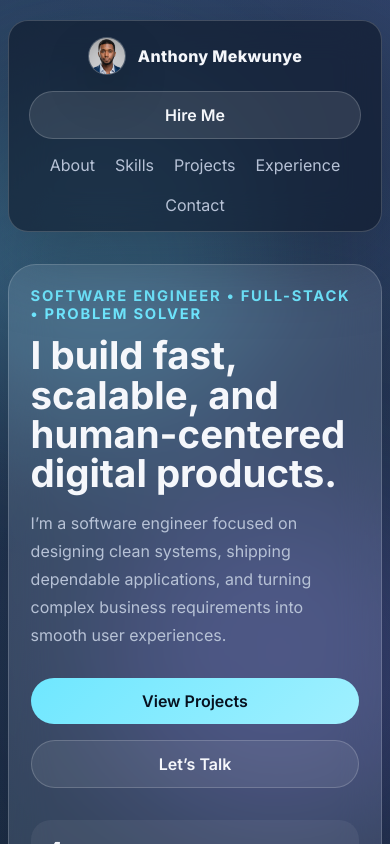
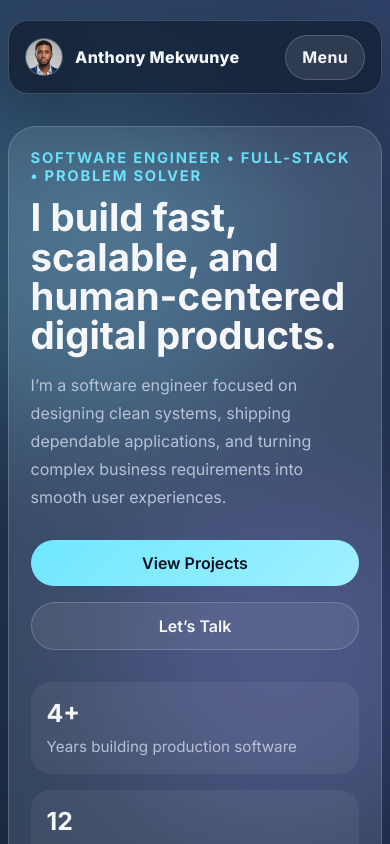
Before and after one commit to Peerdev/My-resume, a Next.js app: page / in a window 390 px wide. Shown: the top 844 px of the page. Built offline with nearby package versions, Linux system fonts and the light colour scheme.

Commit message:
mobile responsive

```diff
--- a/app/globals.css
+++ b/app/globals.css
@@ -110,6 +110,58 @@ a {
   color: var(--muted);
 }
 
+.mobile-nav {
+  display: none;
+  position: relative;
+}
+
+.mobile-nav-trigger {
+  display: inline-flex;
+  align-items: center;
+  justify-content: center;
+  padding: 0.72rem 1rem;
+  border-radius: 999px;
+  font-weight: 700;
+  letter-spacing: 0.02em;
+  background: rgba(255, 255, 255, 0.1);
+  border: 1px solid var(--border);
+  color: var(--text);
+  cursor: pointer;
+  user-select: none;
+}
+
+.mobile-nav-trigger::-webkit-details-marker {
+  display: none;
+}
+
+.mobile-nav-panel {
+  position: absolute;
+  top: calc(100% + 0.85rem);
+  right: 0;
+  width: min(92vw, 360px);
+  padding: 0.9rem;
+  z-index: 60;
+}
+
+.mobile-nav-links {
+  display: grid;
+  gap: 0.6rem;
+}
+
+.mobile-nav-links a {
+  padding: 0.9rem 1rem;
+  border-radius: 16px;
+  background: rgba(255, 255, 255, 0.06);
+  border: 1px solid rgba(255, 255, 255, 0.08);
+}
+
+.mobile-nav-cta {
+  font-weight: 800;
+  background: linear-gradient(135deg, var(--primary), #a0f0ff);
+  color: #07111f;
+  border: none;
+}
+
 .site-nav a:hover,
 .contact-links a:hover {
   color: var(--text);
@@ -188,6 +240,7 @@ a {
   color: var(--primary);
   font-weight: 700;
   letter-spacing: 0.01em;
+  overflow-wrap: anywhere;
 }
 
 .project-link:hover {
@@ -433,14 +486,27 @@ a {
   }
 
   .site-header {
-    flex-wrap: wrap;
-    justify-content: center;
+    top: 0.75rem;
+    padding: 0.85rem 1rem;
   }
 
   .site-nav {
-    order: 3;
-    flex-wrap: wrap;
-    justify-content: center;
+    display: none;
+  }
+
+  .nav-cta {
+    display: none;
+  }
+
+  .mobile-nav {
+    display: block;
+  }
+
+  .brand span {
+    max-width: 52vw;
+    overflow: hidden;
+    text-overflow: ellipsis;
+    white-space: nowrap;
   }
 
   .hero {
@@ -467,4 +533,10 @@ a {
   .nav-cta {
     width: 100%;
   }
+
+  .mobile-nav-panel {
+    left: 0;
+    right: 0;
+    margin: 0 auto;
+  }
 }
--- a/app/page.js
+++ b/app/page.js
@@ -130,6 +130,23 @@ export default function HomePage() {
         <a className="nav-cta" href="#contact">
           Hire Me
         </a>
+        <details className="mobile-nav">
+          <summary className="mobile-nav-trigger" aria-label="Open navigation menu">
+            Menu
+          </summary>
+          <div className="mobile-nav-panel glass-card" role="dialog" aria-label="Mobile navigation">
+            <nav className="mobile-nav-links" aria-label="Mobile navigation links">
+              {navItems.map((item) => (
+                <a key={item.href} href={item.href}>
+                  {item.label}
+                </a>
+              ))}
+              <a className="mobile-nav-cta" href="#contact">
+                Hire Me
+              </a>
+            </nav>
+          </div>
+        </details>
       </header>
 
       <main id="home">
```
